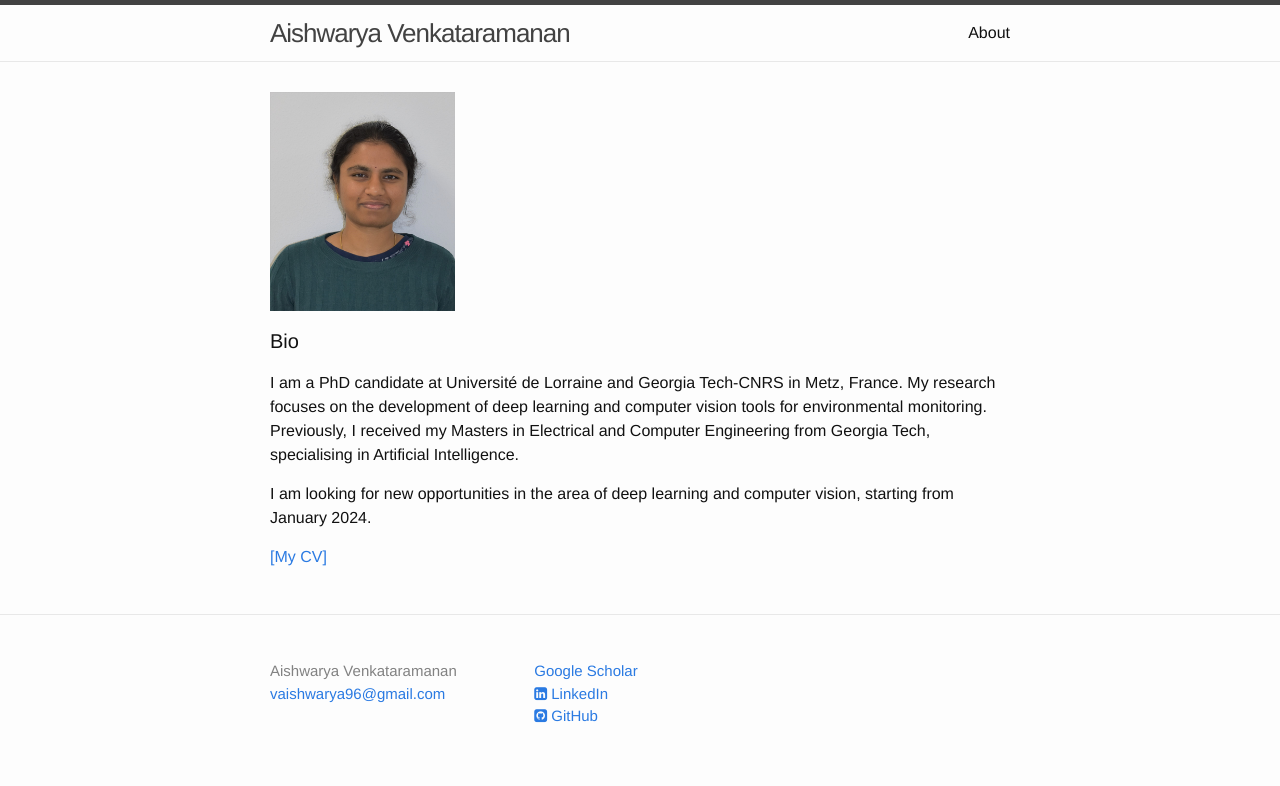
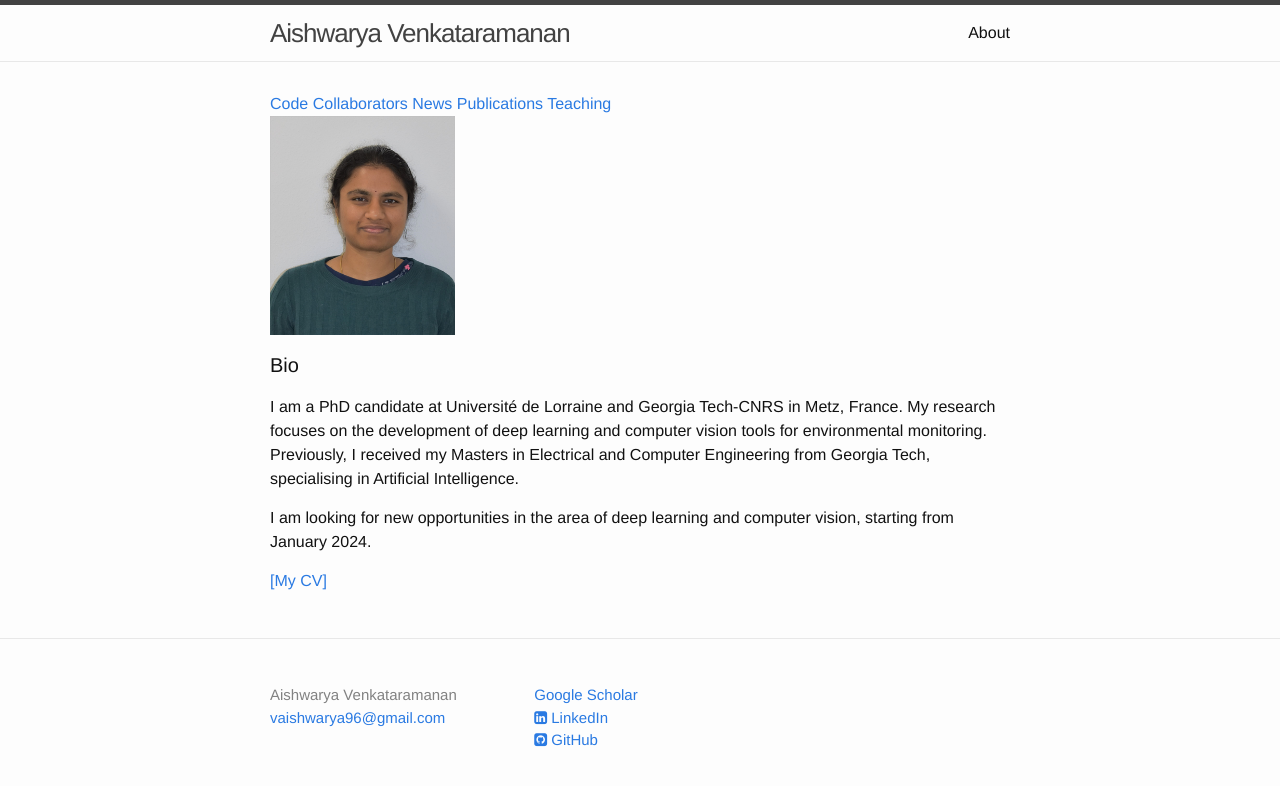
Before and after one commit to vaishwarya96/vaishwarya96.github.io, a Jekyll site: the page built from index.html, in a window 1280 px wide. Shown: the top 786 px of the page. Built offline with Jekyll 4.4.1, drawn with Linux system fonts in a browser that asks for light colours; nearby versions of some CDN libraries; a style sheet for code colours, icons or effects is not loaded.

```diff
--- a/index.html
+++ b/index.html
@@ -1,6 +1,54 @@
 ---
 layout: default
 ---
+
+
+
+<div class="trigger">
+
+
+
+  <a class="page-link" href="https://johnwlambert.github.io/code/">Code</a>
+
+
+
+
+
+  <a class="page-link" href="https://johnwlambert.github.io/collaborators/">Collaborators</a>
+
+
+
+
+
+
+
+
+
+  <a class="page-link" href="https://johnwlambert.github.io/news/">News</a>
+
+
+
+
+
+  <a class="page-link" href="https://johnwlambert.github.io/publications/">Publications</a>
+
+
+
+
+
+  <a class="page-link" href="https://johnwlambert.github.io/teaching/">Teaching</a>
+
+
+
+
+
+
+
+
+
+
+
+</div>
 
 <div class="home">
 
```
